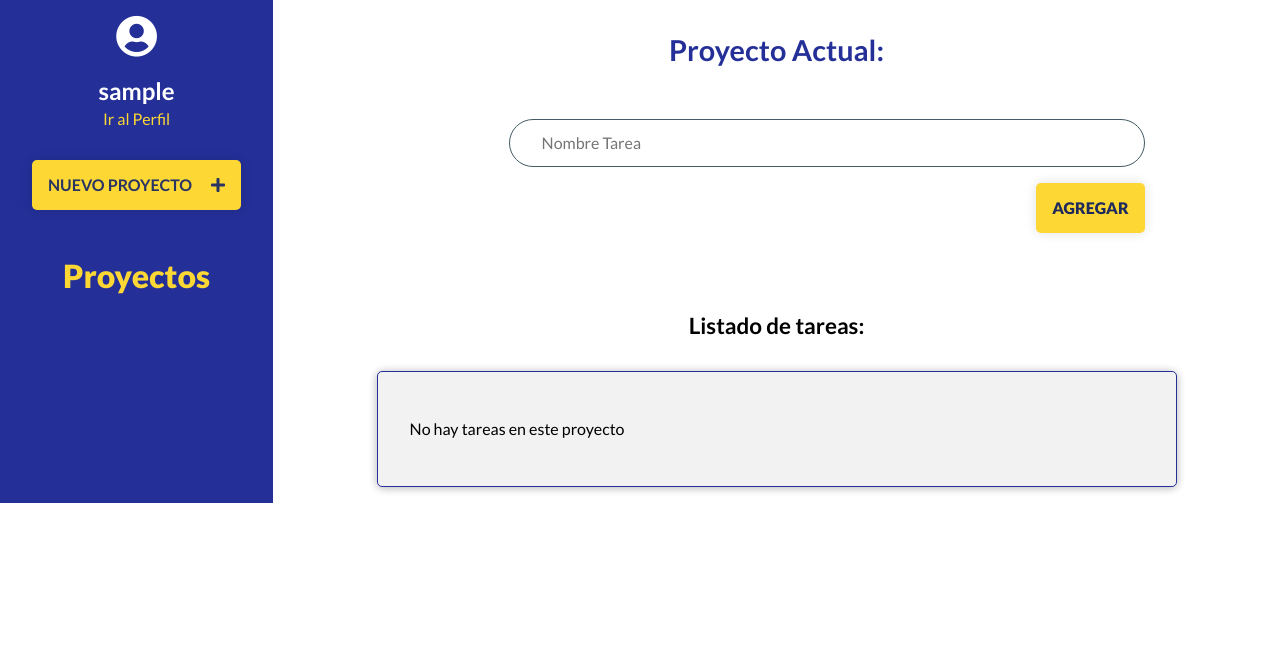
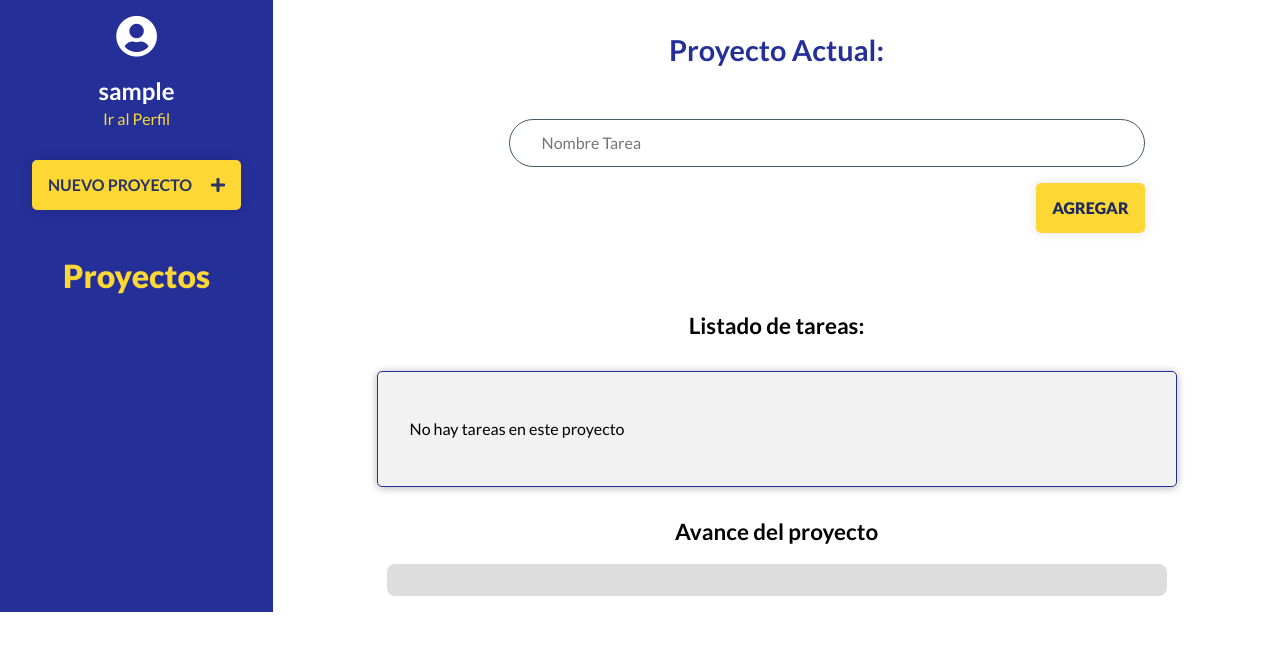
Before and after one commit to vant3x/uptask-php, a PHP site: page / in a window 1280 px wide. Shown: the part 61-712 px from the top of the page. Run offline with PHP 8.4, Linux system fonts and the light colour scheme; the visitor is signed in with stand-in values (Sample User, id 1); data that the repository does not hold is empty; a stand-in replaces the project's code that opens the database connection.

Commit message:
Avance del proyecto, progressbar

```diff
--- a/css/style.css
+++ b/css/style.css
@@ -344,3 +344,26 @@ body {
     text-decoration: none;
     margin-top:-40px !important;
 }
+
+/*  BARRA de avance del proyecto */
+.barra-avance {
+    height:32px;
+    /*border:1px solid #999;*/
+    width:80%;
+    margin:0 auto;
+    border-radius: 8px;
+    max-width: 800px;
+    overflow: hidden;
+    background: #ddd;
+}
+
+.porcentaje {
+    width:0%;
+    height: 100%;
+    background: #00B762;
+    background-image: linear-gradient(45deg, rgba(255,255,255,.15)25%, transparent 25%,
+        transparent 50%, rgba(255,255,255,.15) 50%, rgba(255,255,255,.15) 75%, transparent);
+    background-size:1rem 1rem;
+    transition: all .3s ease-in-out;
+    overflow: hidden;
+}
--- a/index.php
+++ b/index.php
@@ -72,7 +72,14 @@
 
             </ul>
         </div>
+          <div class="avance">
+                <h2>Avance del proyecto</h2>
+                <div id="barra-avance" class="barra-avance">
+                    <div id="porcentaje" class="porcentaje">
 
+                    </div>
+                </div>
+            </div>
         <?php
             else:
                 // Si no hay proyectos seleccionados
--- a/js/app.js
+++ b/js/app.js
@@ -5,6 +5,12 @@ var inputProyectosContainter = document.querySelector('ul#input-proyectos-contai
 var evitarRepetir = 0;
 
 function eventListeners() {
+
+	// Document Ready
+	document.addEventListener('DOMContentLoaded', function() {
+		actualizarProgreso();
+	});
+
 	// boton para crear proyecto
 	document.querySelector('.crear-proyecto a').addEventListener("click", nuevoProyecto);
 	// si quitas esta linea funciona
@@ -233,6 +239,9 @@ function agregarTarea (e) {
 
 						// limpiar formulario
 						document.querySelector('.agregar-tarea').reset();
+
+						// actualizar el progreso
+						actualizarProgreso();
 					}
 				} else {
 					// hubo un error
@@ -314,6 +323,7 @@ function cambiarEstadoTarea(tarea, estado) {
         if (this.status === 200) {
            // console.log(JSON.parse(xhr.responseText));
             let respuesta = JSON.parse(xhr.responseText);
+            actualizarProgreso();
         }
     }
     // enviar la petición
@@ -349,8 +359,30 @@ function elimarTareaBD(tarea) {
             if (listaTareasRestantes.length === 0) {
             	document.querySelector('.listado-pendientes ul').innerHTML = "<p class='lista vacia'>No hay tareas en este proyecto</p>";
             }
+
+            // actualizar el progresp
+            actualizarProgreso();
         }
     }
     // enviar la petición
     xhr.send(datos);
 }
+
+
+// actualizar el avance del proyecto
+
+function actualizarProgreso() {
+	const tareas = document.querySelectorAll('li.tarea');
+
+	// obtener las tareas compeletadas
+	const tareasCompletadas = document.querySelectorAll('i.completo');
+
+	// determinar el avance
+	const avance = Math.round((tareasCompletadas.length / tareas.length) * 100);
+
+	// asignar el avance a la barra
+	const porcentaje = document.querySelector('#porcentaje');
+	porcentaje.style.width = avance+'%';
+
+	console.log(avance);
+}
```
